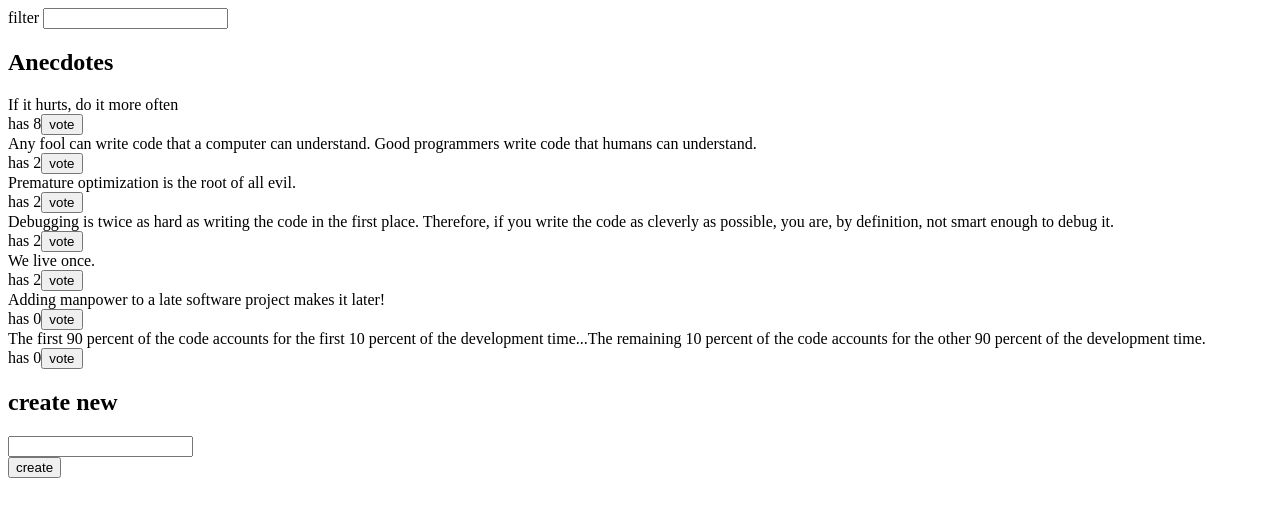
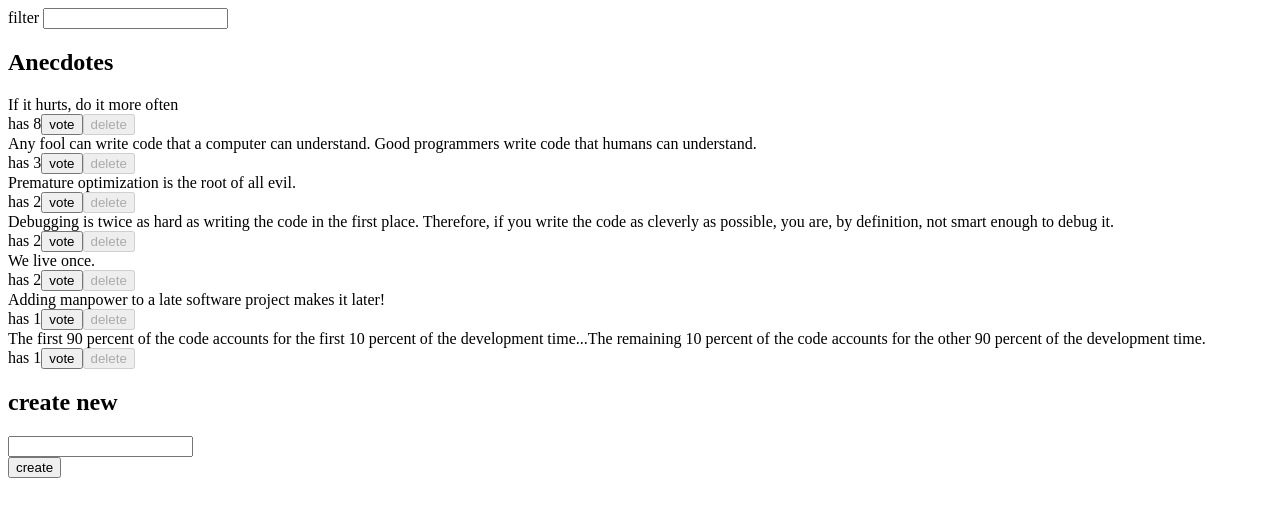
Before and after one commit to Butawantemi/fs-statemanagement, a React (Vite) app in the folder anecdotes/: page / in a window 1280 px wide. Shown: the top 516 px of the page. Built offline with nearby package versions, Linux system fonts and the light colour scheme; data requests are answered from the project's data file.

Commit message:
anecdote -Delete anecdote  only  has zero vote

```diff
--- a/anecdotes/db.json
+++ b/anecdotes/db.json
@@ -8,17 +8,17 @@
     {
       "content": "Adding manpower to a late software project makes it later!",
       "id": "21149",
-      "votes": 0
+      "votes": 1
     },
     {
       "content": "The first 90 percent of the code accounts for the first 10 percent of the development time...The remaining 10 percent of the code accounts for the other 90 percent of the development time.",
       "id": "69581",
-      "votes": 0
+      "votes": 1
     },
     {
       "content": "Any fool can write code that a computer can understand. Good programmers write code that humans can understand.",
       "id": "36975",
-      "votes": 2
+      "votes": 3
     },
     {
       "content": "Premature optimization is the root of all evil.",
--- /dev/null
+++ b/anecdotes/src/components/Anecdote.jsx
@@ -0,0 +1,26 @@
+import { useAnecdotesControls } from "../store";
+
+const Anecdote = ({ anecdote }) => {
+  const { addVote, removeAnecdote } = useAnecdotesControls();
+  const vote = (id) => {
+    addVote(id);
+  };
+
+  return (
+    <div>
+      <div>{anecdote.content}</div>
+      <div>
+        has {anecdote.votes}
+        <button onClick={() => vote(anecdote.id)}>vote</button>
+        <button
+          onClick={() => removeAnecdote(anecdote.id)}
+          disabled={anecdote.votes > 0}
+        >
+          delete
+        </button>
+      </div>
+    </div>
+  );
+};
+
+export default Anecdote;
--- a/anecdotes/src/components/AnecdoteList.jsx
+++ b/anecdotes/src/components/AnecdoteList.jsx
@@ -1,24 +1,15 @@
-import { useAnecdotes, useAnecdotesControls } from "../store";
+import { useAnecdotes } from "../store";
+import Anecdote from "./Anecdote";
 
 const AnecdoteList = () => {
   const anecdotes = useAnecdotes();
-  const { addVote } = useAnecdotesControls();
 
-  const vote = (id) => {
-    addVote(id);
-  };
   return (
     <div>
       {[...anecdotes]
         .toSorted((a, b) => b.votes - a.votes)
         .map((anecdote) => (
-          <div key={anecdote.id}>
-            <div>{anecdote.content}</div>
-            <div>
-              has {anecdote.votes}
-              <button onClick={() => vote(anecdote.id)}>vote</button>
-            </div>
-          </div>
+          <Anecdote anecdote={anecdote} key={anecdote.id}/>
         ))}
     </div>
   );
--- a/anecdotes/src/services/anecdotes.js
+++ b/anecdotes/src/services/anecdotes.js
@@ -38,4 +38,14 @@ const createNew = async (anecdote) => {
     return await response.json();
 };
 
-export default { getAll, update, createNew };
+const deleteAnecdote = async (id) => {
+    const response = await fetch(`${baseUrl}/${id}`, {
+        method: "DELETE"
+    })
+
+    if (!response.ok) {
+      throw new Error("Failed to create a new anecdote");
+    }
+}
+
+export default { getAll, update, createNew, deleteAnecdote};
--- a/anecdotes/src/store.js
+++ b/anecdotes/src/store.js
@@ -31,6 +31,16 @@ const useAnecdoteStore = create((set, get) => ({
       set(() => ({ anecdotes: fetchAnecdotes }));
     },
     setNotification: (message) => set(() => ({ notification: message })),
+    removeAnecdote: async (id) => {
+      const anecdote = get().anecdotes.find((a) => a.id === id);
+
+      if (anecdote.votes === 0) {
+        await anecdoteService.deleteAnecdote(id);
+        set((state) => ({
+          anecdotes: state.anecdotes.filter((n) => n.id !== id),
+        }));
+      }
+    },
   },
 }));
 
```
